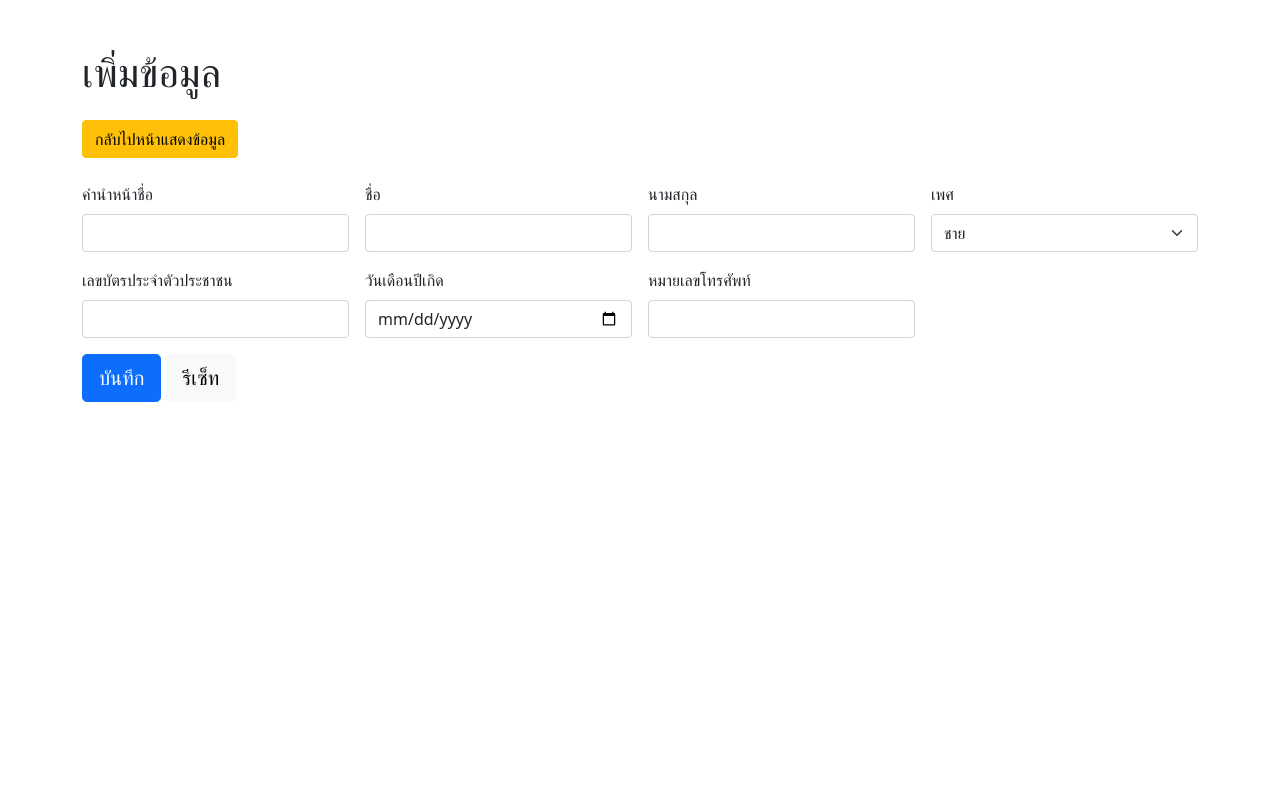
After one commit to pipobhos/php-web, a PHP site: page /create.php in a window 1280 px wide. The commit adds this page. Run offline with PHP 8.4, Linux system fonts and the light colour scheme.

Commit message:
add create php file

```diff
--- /dev/null
+++ b/create.php
@@ -0,0 +1,75 @@
+<!DOCTYPE html>
+<html lang="th" class="h-100">
+
+<head>
+    <!-- Required meta tags -->
+    <meta charset="utf-8">
+    <meta name="viewport" content="width=device-width, initial-scale=1">
+
+    <!-- Bootstrap CSS -->
+    <link href="https://cdn.jsdelivr.net/npm/bootstrap@5.0.2/dist/css/bootstrap.min.css" rel="stylesheet" integrity="sha384-EVSTQN3/azprG1Anm3QDgpJLIm9Nao0Yz1ztcQTwFspd3yD65VohhpuuCOmLASjC" crossorigin="anonymous">
+
+    <title>เพิ่มข้อมูล ลงในฐานข้อมูล</title>
+
+</head>
+
+<body class="d-flex flex-column h-100">
+    <div class="container">
+        <h1 class="mt-5">เพิ่มข้อมูล</h1>
+        <div class="mt-4 mb-4">
+            <a class="btn btn-warning" href="index.php" role="button">กลับไปหน้าแสดงข้อมูล</a>
+        </div>
+
+
+        <!-- ฟอร์มเพิ่มข้อมูล -->
+        <form class="row g-3">
+            <div class="col-md-3">
+                <label for="prefix" class="form-label">คำนำหน้าชื่อ</label>
+                <input type="text" class="form-control" name="prefix" id="prefix" require>
+                <!-- <input type="text" list="list_prefix" class="form-control" name="prefix" id="prefix" require> -->
+                <!-- <datalist id="list_prefix">
+                    <option value="นาย">
+                    <option value="นาง">
+                    <option value="นางสาว">
+                </datalist> -->
+            </div>
+            <div class="col-md-3">
+                <label for="firstname" class="form-label">ชื่อ</label>
+                <input type="text" class="form-control" name="firstname" id="firstname">
+            </div>
+            <div class="col-md-3">
+                <label for="lastname" class="form-label">นามสกุล</label>
+                <input type="text" class="form-control" name="lastname" id="lastname">
+            </div>
+            <div class="col-md-3">
+                <label for="gender" class="form-label">เพศ</label>
+                <select name="gender" id="gender" class="form-select">
+                <!-- <option selected>กรุณาเลือกเพศ...</option> -->
+                <option>ชาย</option>
+                <option>หญิง</option>
+                </select>
+            </div>
+
+            <div class="col-md-3">
+                <label for="idcard" class="form-label">เลขบัตรประจำตัวประชาชน</label>
+                <input type="text" class="form-control" name="idcard" id="idcard">
+            </div>
+            <div class="col-md-3">
+                <label for="birthdate" class="form-label">วันเดือนปีเกิด</label>
+                <input type="date" class="form-control" name="birthdate" id="birthdate">
+            </div>
+            <div class="col-md-3">
+                <label for="mobile" class="form-label">หมายเลขโทรศัพท์</label>
+                <input type="text" class="form-control" name="mobile" id="mobile">
+            </div>
+
+            <!-- ปุ่มบันทึกข้อมูล -->
+            <div  class="col-md-12 mt-3">
+                <button type="submit" class="btn btn-primary btn-lg">บันทึก</button>
+                <button type="reset" class="btn btn-light btn-lg">รีเซ็ท</button>
+            </div>
+        </form>
+
+    </div>
+</body>
+</html>
```
Also changed, not shown: index.php (+11 -1 lines).
